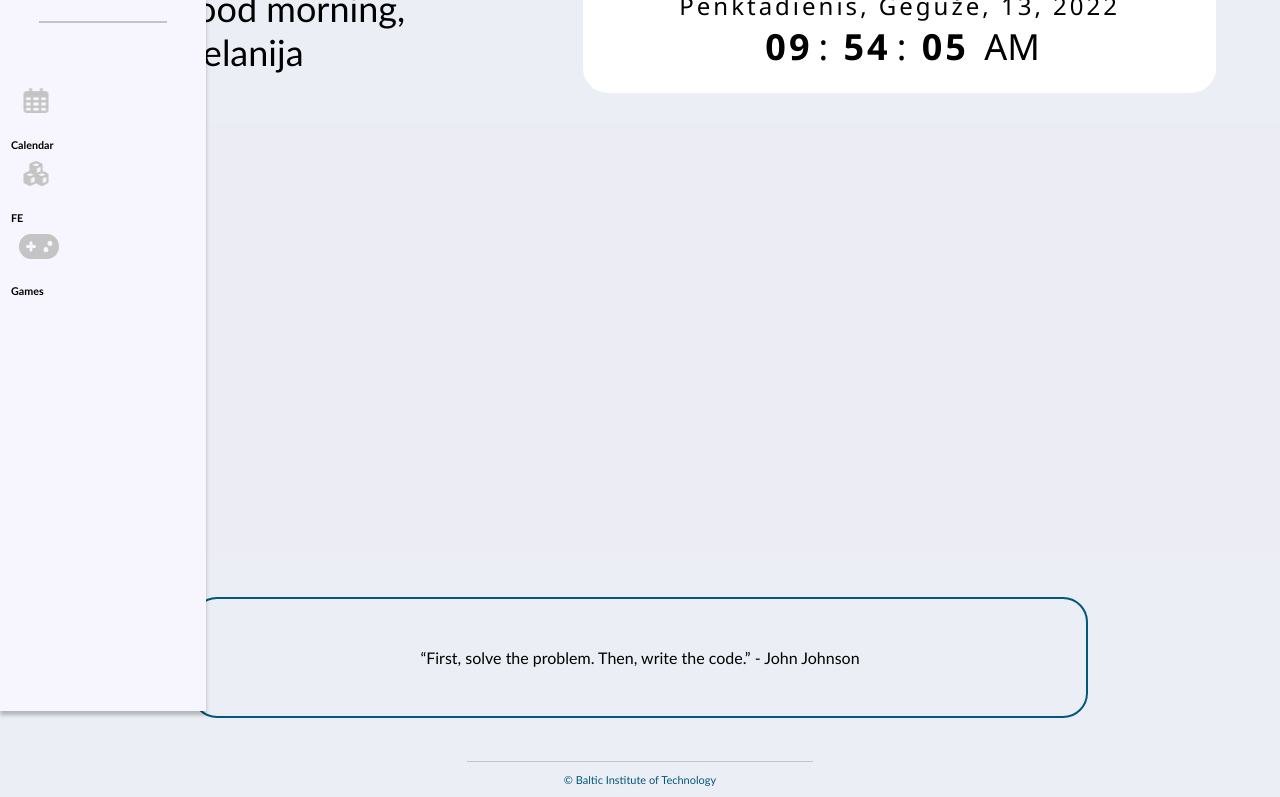
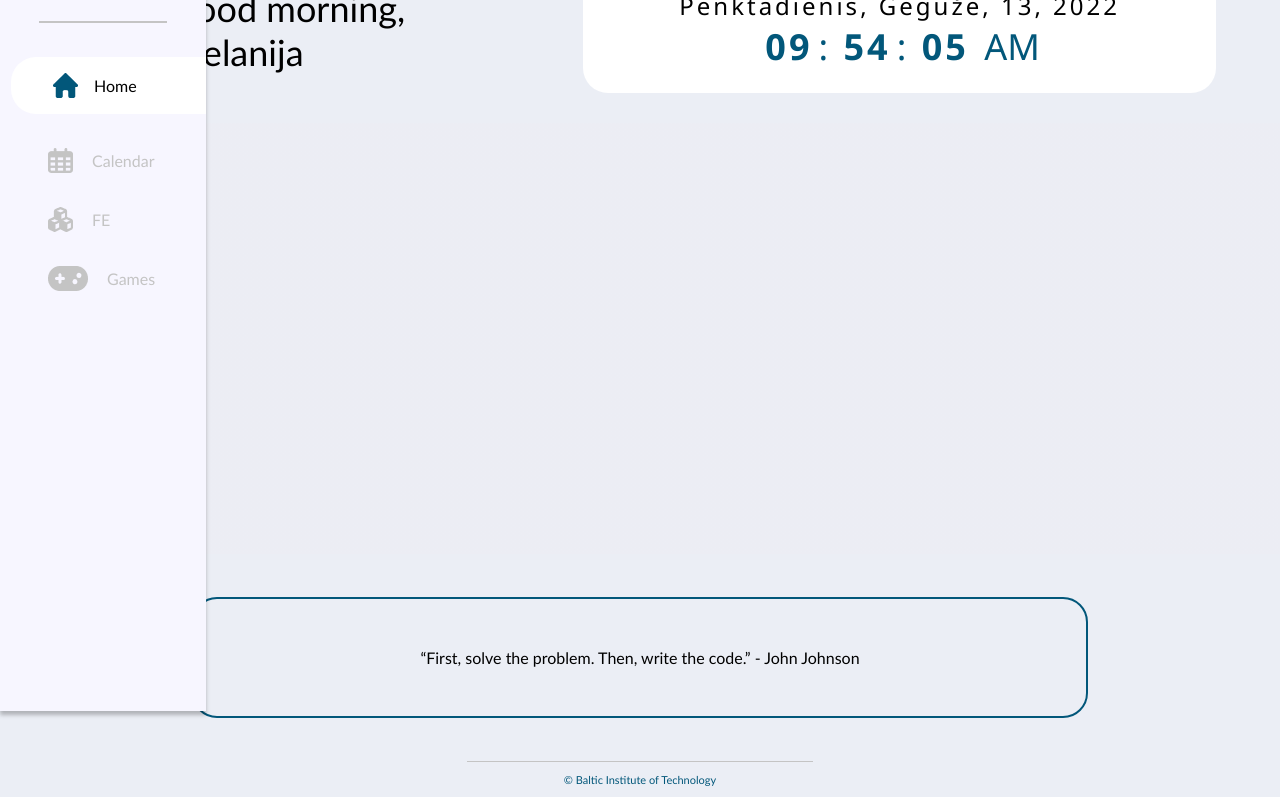
Before and after one commit to melanijaa/18-first-friday-challenge, a website: page index.html in a window 1280 px wide. Shown: the part 89-886 px from the top of the page. Drawn offline with Linux system fonts and the light colour scheme.

Commit message:
nav and time

```diff
--- a/index.html
+++ b/index.html
@@ -29,22 +29,22 @@
         <nav class="nav">
             <img class="logo" src="./img/nav-bar/logo.svg" alt="logo">
             <div class="line1"></div>
-            <a href="http://localhost:3000/#" class="icon-bg">
-                <img class="icon" src="./img/nav-bar/home.png" alt="home">
-                <h6>Home</h6>
+            <div class="icon-bg active">
+                <img src="./img/nav-bar/home.png" alt="home" class="icon">
+                <a href="#" >Home</a>
             </div>
-            <a href="#">
-                <img class="icon" src="./img/nav-bar/calendar.png" alt="calendar">
-                <h6>Calendar</h6>
-            </a>
-            <a href="#">
-                <img class="icon" src="./img/nav-bar/fe.png" alt="fe">
-                <h6>FE</h6>
-            </a>
-            <a href="#">
-                <img class="games icon" src="./img/nav-bar/games.png" alt="games">
-                <h6>Games</h6>
-            </a>
+            <div class="icon-bg">
+                <img src="./img/nav-bar/calendar.png" alt="calendar" class="icon">
+                <a href="#">Calendar</a>
+            </div>
+            <div class="icon-bg">
+                <img src="./img/nav-bar/fe.png" alt="fe" class="icon" >
+                <a href="#" >FE</a>
+            </div>
+            <div class="icon-bg">
+                <img src="./img/nav-bar/games.png" alt="games" class="icon games">
+                <a href="#" >Games<a>
+            </div>
         </nav>
     <main class="clock">
         <h1 class="greeting">Good morning, Melanija</h1>
--- a/styles/nav.css
+++ b/styles/nav.css
@@ -1,5 +1,5 @@
 
-nav {
+.nav {
     position: fixed;
     background-color: var(--header);
     width: 100px;
@@ -11,18 +11,19 @@ nav {
     left: 0;
 }
 
-nav:hover {
+.nav:hover {
+    max-width: 206px;
     width: 206px;
 }
 
-.logo {
+.nav .logo {
     margin: 52px 0 24px;
     position: relative;
     left: 50%;
     transform: translateX(-50%);
 }
 
-.line1 {
+.nav .line1 {
     width: 62.24px;
     max-width: 62.24px;
     height: 2px;
@@ -33,70 +34,68 @@ nav:hover {
     transition: max-width 0.4s ease-in 0s;
 }
 
-nav:hover .line1 {
+.nav:hover .line1 {
     width: 128.22px;
     max-width: 128.22px;
 }
 
-.icon {
+.nav .icon-bg {
+    border-radius: 25px 0 0 25px;
+    margin-left: 11px;
+    padding: 0;
+    background-color: transparent;
+    margin: 34px 0 34px 11px;
     display: flex;
-    width: 25px;
-    height: 25px;
-    transform: translateX(70%);
-    margin-top: 42px;
+    align-items: center;
 }
 
-.icon-bg {
-    position: absolute;
-    top: 16%;
-    left: 11px;
+.nav .icon-bg:last-child .icon {
+    left: 30px;
 }
 
-nav:hover .icon {
-    transform: translate(50%, -100% );
+.nav .icon-bg:last-child a {
+    margin-left: 49px;
 }
 
-nav:hover .icon-bg {
-    display: none;
+.nav .icon-bg.active {
+    padding: 16px;
+    background-color: var(--date-time);
 }
 
-.games {
-    width: 40px;
-    transform: translateX(25%);
+.nav .icon-bg.active .icon {
+    left: 26px;
 }
 
-nav:hover .games {
-    transform: translate(20%, -100% );
+.nav .icon-bg.active a {
+    color: var(----text);
+    margin-left: 42px;
 }
 
-a div {
-    display: none;
+.nav .icon-bg .icon {
+   position: relative;
+   left: 37px;
 }
 
-nav:hover a {
-    display: inline-block;
-    width: 195px;
-    height: 57px;
-    border-radius: 25px 0px 0px 25px;
-    margin-left: 11px;
-    margin-top: 16px;
-    transition: 0.1s;
+.nav .icon-bg a {
+    position: relative;
+    margin-left: 56px;
+    color: var(--hyperLink);
+    visibility: hidden;
+    opacity: 0;
+    transition: opacity 0.5s linear;
+    transition-delay: 0.2s;
 }
 
-a:hover {
-    background-color: #fff;
+.nav .icon-bg a:hover {
+    text-decoration: underline;
 }
 
-nav:hover a div {
-    display: flex;
-    color: var(--hyperLink);
-    font-style: normal;
-    font-weight: normal;
-    font-size: 16px;
-    transform: translate(30%, -250%);
+.nav:hover a {
+    visibility: visible;
+    opacity: 1;
 }
 
-nav a:hover div {
+.nav div:hover a {
     filter: brightness(0)
     saturate(100%)
     invert(24%)
@@ -107,7 +106,7 @@ nav a:hover div {
     contrast(103%);
 }
 
-nav a:hover img {
+.nav div:hover img {
     filter: brightness(0)
     saturate(100%)
     invert(24%)
@@ -117,3 +116,7 @@ nav a:hover img {
     brightness(93%)
     contrast(103%);
 }
+
+main .time {
+    color: var(--text);
+}
```
